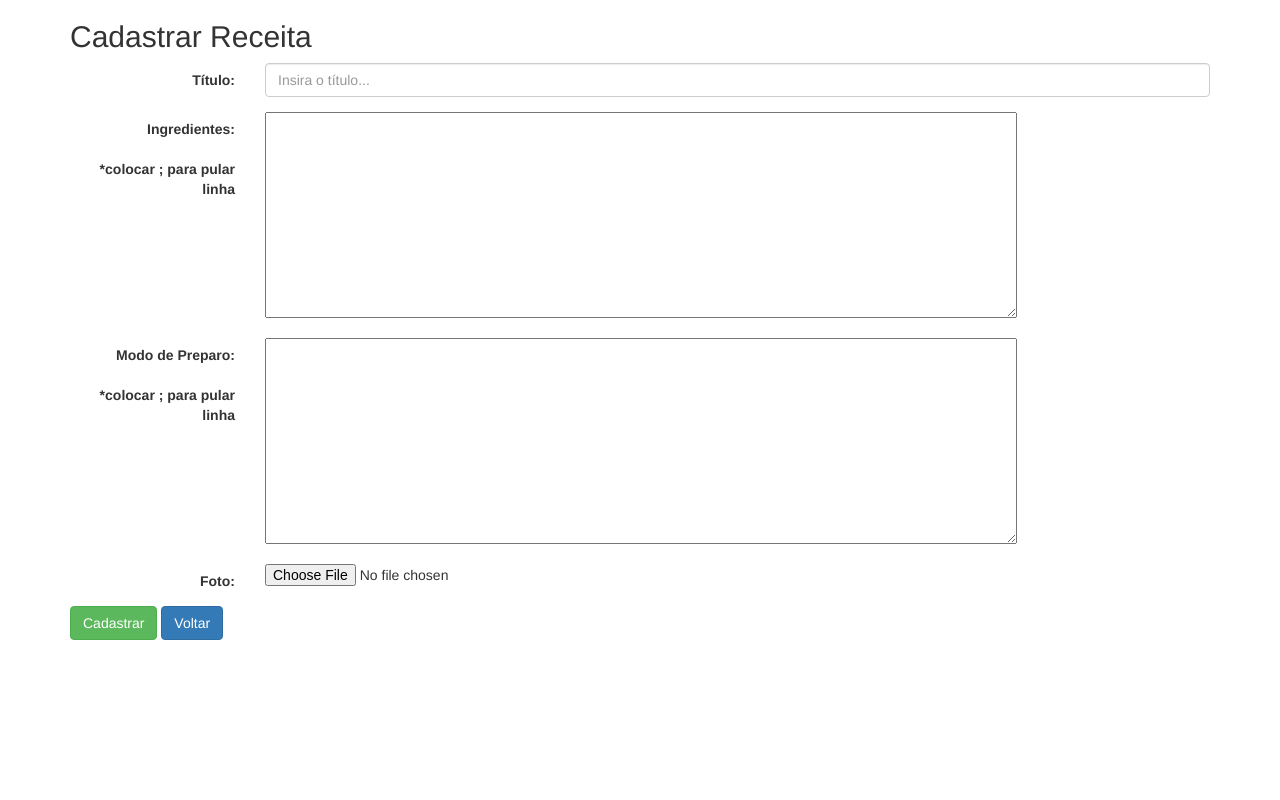
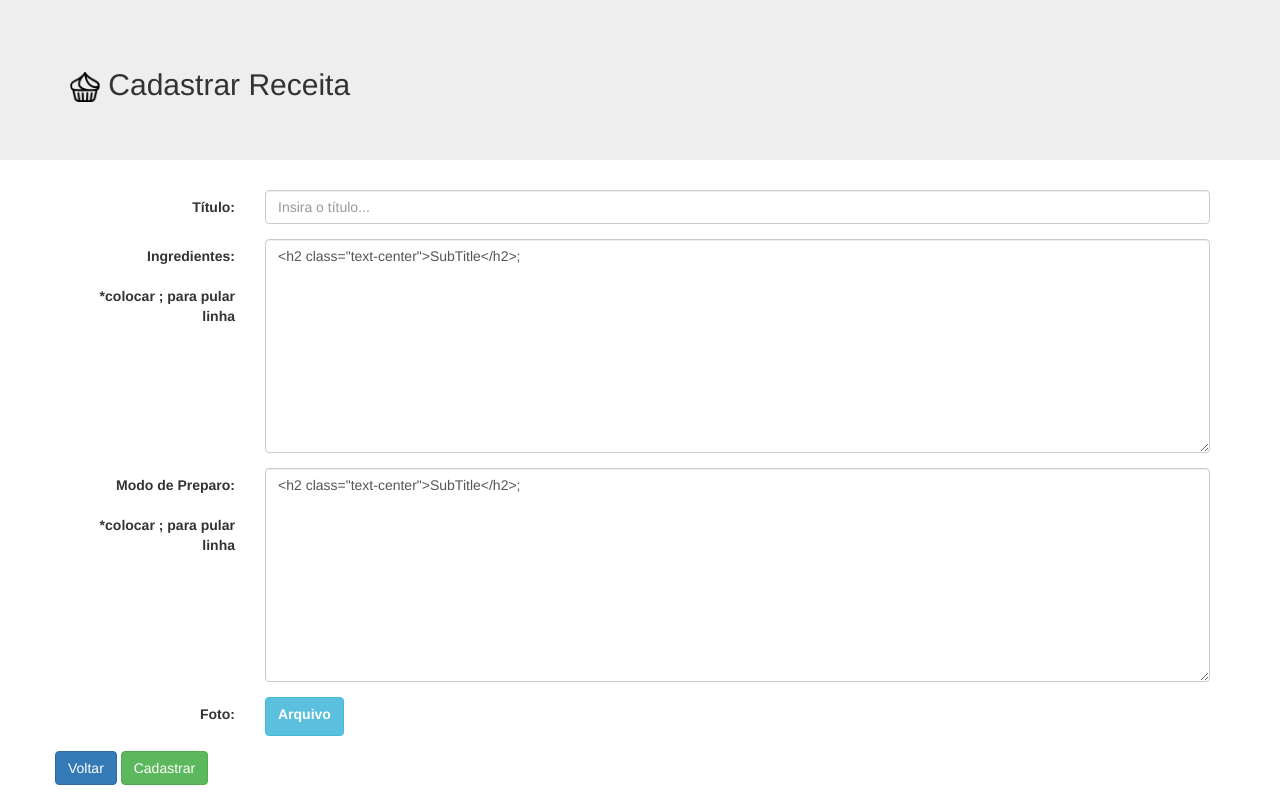
Before and after one commit to ludicarvalho/receitas, a PHP site: page /criar.php in a window 1280 px wide. Run offline with PHP 8.4, Linux system fonts and the light colour scheme.

Commit message:
Atualização 'criar.php'
Em 'jumbotron': adicionado ícone, modificado para h2.
Adicionado ícone para inserir arquivo de imagem da receitas.

```diff
--- a/criar.php
+++ b/criar.php
@@ -6,17 +6,27 @@ $col = "90";
 <html lang="pt-br">
 <head>
 	<meta charset="utf-8">
+	<meta name="viewport" content="width=device-width, initial-scale=1.0">
 	<link rel="shortcut icon" href="img/favicon.png" />
-  <meta name="viewport" content="width=device-width, initial-scale=1">
 	<link rel="stylesheet" href="https://maxcdn.bootstrapcdn.com/bootstrap/3.3.7/css/bootstrap.min.css">
 	<script src="https://ajax.googleapis.com/ajax/libs/jquery/3.3.1/jquery.min.js"></script>
 	<script src="https://maxcdn.bootstrapcdn.com/bootstrap/3.3.7/js/bootstrap.min.js"></script>
 	<title>Cadastrar Receita</title>
+	<style>
+		input#foto {
+			display: none;
+		}
+		.favicon {
+			width: 30px;
+		}
+	</style>
 </head>
 <body>
 
+<div class="jumbotron">
+  <h2 class="container"><img src="img/favicon.png" alt="Cupcake" class="favicon"> Cadastrar Receita</h2>
+</div>
 <div class="container">
-  <h2>Cadastrar Receita</h2>
   <form class="form-horizontal" action="criar.php" method="post" enctype="multipart/form-data">
     <div class="form-group">
       <label class="control-label col-sm-2" for="nome">Título:</label>
@@ -27,23 +37,28 @@ $col = "90";
     <div class="form-group">
       <label class="control-label col-sm-2" for="sbnm">Ingredientes:<br/><br/>*colocar ; para pular linha</label>
       <div class="col-sm-10">
-        <textarea name="igrd" id="sbnm" rows="<?php echo $lin; ?>" cols="<?php echo $col; ?>"></textarea>
+        <textarea name="igrd" id="sbnm" class="form-control" rows="<?php echo $lin; ?>" cols="<?php echo $col; ?>"><h2 class="text-center">SubTitle</h2>;</textarea>
       </div>
     </div>
     <div class="form-group">
       <label class="control-label col-sm-2" for="apld">Modo de Preparo:<br/><br/>*colocar ; para pular linha</label>
       <div class="col-sm-10">
-        <textarea name="modopreparo" id="apld" rows="<?php echo $lin; ?>" cols="<?php echo $col; ?>"></textarea>
+        <textarea name="modopreparo" id="apld" class="form-control" rows="<?php echo $lin; ?>" cols="<?php echo $col; ?>"><h2 class="text-center">SubTitle</h2>;</textarea>
       </div>
     </div>
     <div class="form-group">
-      <label class="control-label col-sm-2" for="foto">Foto:</label>
+    	<label class="control-label col-sm-2">Foto:</label>
 		<div class="col-sm-10">
+			<div class="btn btn-info">
+				<label for="foto">Arquivo</label>
+			</div>
 			<input name="imgm" id="foto" type="file" />
 		</div>
     </div>
+	<div class="form-group">
+		<a href="index.php" class="btn btn-primary">Voltar</a>
 		<button class="btn btn-success">Cadastrar</button>
-    <a href="index.php" class="btn btn-primary">Voltar</a>
+	</div>
   </form>
 </div>
 
@@ -53,8 +68,8 @@ $col = "90";
 	require 'banco.php';
 if (!empty($_POST)) {
 	$titulo = $_POST['titulo'];
-  $ingredientes = $_POST['igrd'];
-  $modopreparo = $_POST['modopreparo'];
+	$ingredientes = trim($_POST['igrd']);
+	$modopreparo = trim($_POST['modopreparo']);
 
 	//Inserindo no Banco:
   if(!empty($_FILES['imgm']['name'])) {
```
Lines whose indentation alone changed are shown as unchanged.
